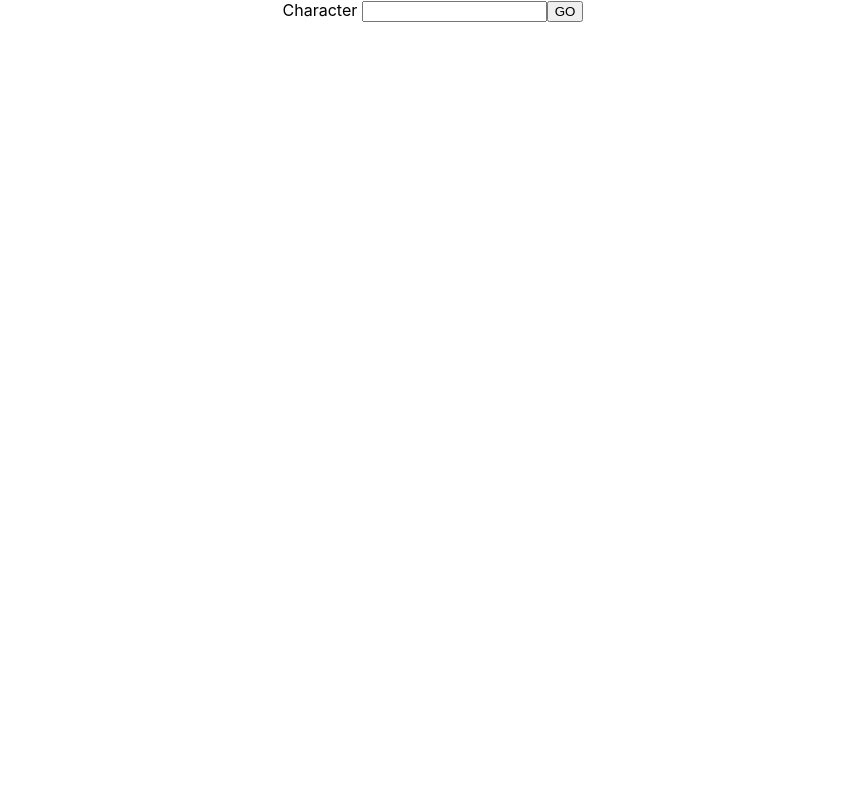
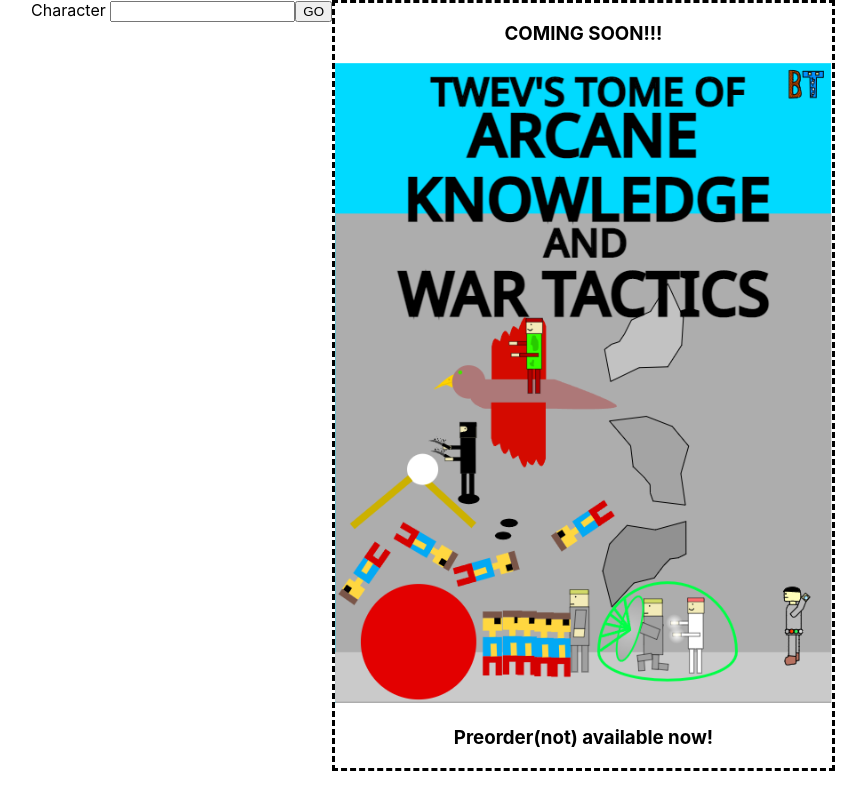
Before and after one commit to MatthewWHuang/BattleTeam, a React (Create React App) app: page / in a window 1280 px wide. Shown: the whole page, without its empty margins (207-1073 px from the left). Built offline with nearby package versions, Linux system fonts and the light colour scheme.

Commit message:
Twev's Tome Ad v1

```diff
--- a/src/App.js
+++ b/src/App.js
@@ -60,7 +60,8 @@ function App() {
       {character !== "none" ? (
         <CharacterSheet info={character} />
       ) : (
-        <div>
+        <div style={{ display: "flex", flexDirection: "row" }}>
+          <div style={{ flexDirection: "column" }}>
             <label>Character </label>
             <input
               type="text"
@@ -69,6 +70,16 @@ function App() {
             ></input>
             <button onClick={loadCharacter}>GO</button>
           </div>
+          <div style={{ flexDirection: "column", borderStyle: "dashed" }}>
+            <h3>COMING SOON!!!</h3>
+            <img
+              style={{ height: "80vh" }}
+              alt="Twev's Tome of Arcane Knowledge and War Tactics"
+              src={require("./images/TToAKaWTcover.png")}
+            />
+            <h3>Preorder(not) available now!</h3>
+          </div>
+        </div>
       )}
     </div>
   );
```
Also changed, not shown: src/images/TToAKaWTcover.png (added), 7 other files (tests, documents, lock files or other folders). Lines whose indentation alone changed are shown as unchanged.
